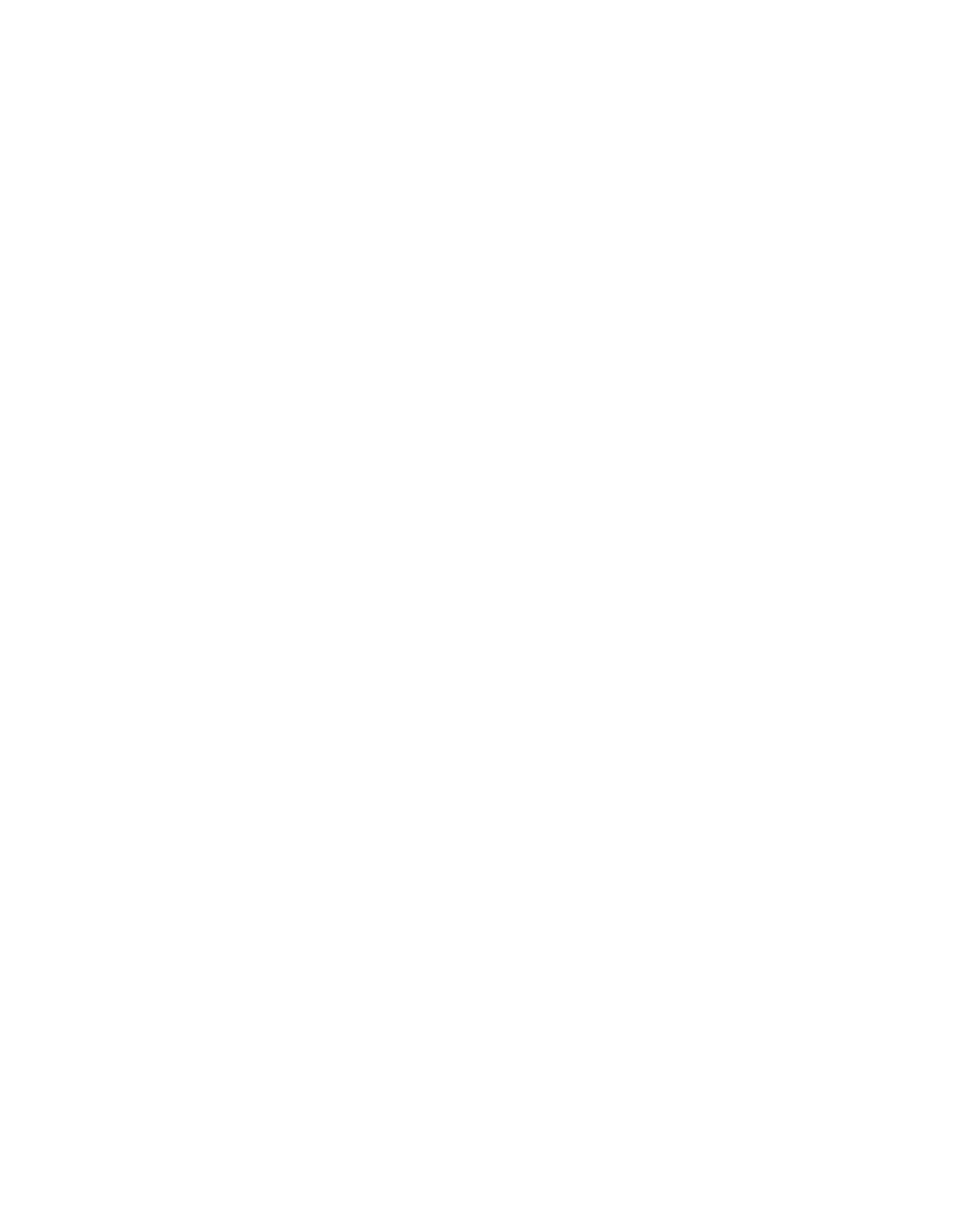
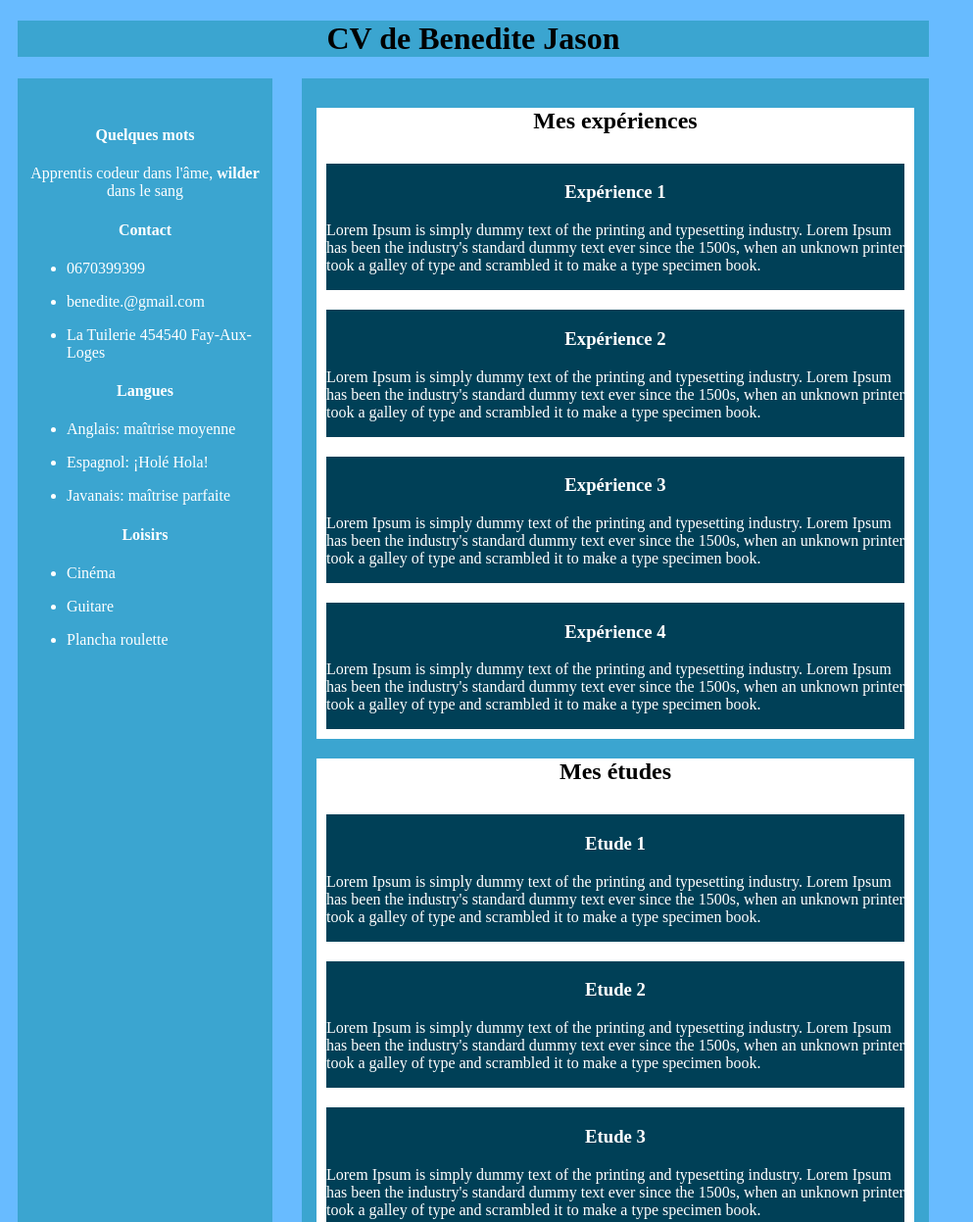
Before and after one commit to BlasonB/Mon_CV_Wild, a plain HTML site: page index.html in a window 1280 px wide. Shown: the top 1247 px of the page at 98% size, without its empty margins (0-993 px from the left). Before the commit the page ends 800 px from the top, so only its background shows below. Drawn offline with Linux system fonts and the light colour scheme.

Commit message:
CV alpha pour la quête HTML5 CSS

```diff
--- a/index.html
+++ b/index.html
@@ -1,12 +1,100 @@
 <!DOCTYPE html>
 <html>
-<head>
-	<title></title>
-</head>
-<body>
-	<div class="col-xs-"></div>
-</body>
-<footer>
+<!-- Bonjour cher correcteur, ais pitié de ce cv incomplet, bien que tout ce qui est demandé y est normalement. J'ai checké sur le w3c, il y a juste un problème de langue, de <head> que je n'ai pas compris, et ma balise img est vide pour l'instant, mais rien de grave n'est-ce pas ? ;) -->
+<link rel="Stylesheet" href="style.css" type="text/css" />
+	<head>
+		<meta charset="utf-8">
+		<title>CV Jason BENEDITE</title>
+	</head>
+	<body>
+	  <div id="header">
+		<h1>CV de Benedite Jason</h1>
+	  </div>
 
-</footer>
+	  <div id="container">
+
+		<div id="left-box">
+			<img src="" alt="">
+			<h4><span>Quelques mots</span></h4>
+			<p class="qqmot">Apprentis codeur dans l'âme, <strong>wilder</strong> dans le sang</p>
+			<h4><span>Contact</span></h4>
+	  		<ul>
+	  			<li><p>0670399399</p></li>
+	  			<li><p>benedite.@gmail.com</p></li>
+	  			<li><p>La Tuilerie 454540 Fay-Aux-Loges</p></li>
+	  		</ul>
+	  		<h4><span>Langues</span></h4>
+	  		<ul>
+	  			<li><p>Anglais: maîtrise moyenne</p></li>
+	  			<li><p>Espagnol: ¡Holé Hola!</p></li>
+	  			<li><p>Javanais: maîtrise parfaite</p></li>
+	  		</ul>
+	  		<h4><span>Loisirs</span></h4>
+	  		<ul>
+	  			<li><p>Cinéma</p></li>
+	  			<li><p>Guitare</p></li>
+	  			<li><p>Plancha roulette</p></li>
+	  		</ul>
+		</div>
+
+		<div id="right-box">
+
+			<div id="xp-box"><h2>Mes expériences</h2>
+
+				<div class="xp">
+					<h3>Expérience 1</h3>
+					<p>Lorem Ipsum is simply dummy text of the printing and typesetting industry. Lorem Ipsum has been the industry's standard dummy text ever since the 1500s, when an unknown printer took a galley of type and scrambled it to make a type specimen book.</p>
+				</div>
+
+				<div class="xp">
+					<h3>Expérience 2</h3>
+					<p>Lorem Ipsum is simply dummy text of the printing and typesetting industry. Lorem Ipsum has been the industry's standard dummy text ever since the 1500s, when an unknown printer took a galley of type and scrambled it to make a type specimen book.</p>
+				</div>
+
+				<div class="xp">
+					<h3>Expérience 3</h3>
+					<p>Lorem Ipsum is simply dummy text of the printing and typesetting industry. Lorem Ipsum has been the industry's standard dummy text ever since the 1500s, when an unknown printer took a galley of type and scrambled it to make a type specimen book.</p>
+				</div>
+
+				<div class="xp">
+					<h3>Expérience 4</h3>
+					<p>Lorem Ipsum is simply dummy text of the printing and typesetting industry. Lorem Ipsum has been the industry's standard dummy text ever since the 1500s, when an unknown printer took a galley of type and scrambled it to make a type specimen book.</p>
+				</div>
+			</div>
+
+			<div id="studies-box"><h2>Mes études</h2>
+
+				<div class="class-study">
+					<h3>Etude 1</h3>
+					<p>Lorem Ipsum is simply dummy text of the printing and typesetting industry. Lorem Ipsum has been the industry's standard dummy text ever since the 1500s, when an unknown printer took a galley of type and scrambled it to make a type specimen book.</p>
+				</div>
+
+				<div class="class-study">
+					<h3>Etude 2</h3>
+					<p>Lorem Ipsum is simply dummy text of the printing and typesetting industry. Lorem Ipsum has been the industry's standard dummy text ever since the 1500s, when an unknown printer took a galley of type and scrambled it to make a type specimen book.</p>
+				</div>
+
+				<div class="class-study">
+					<h3>Etude 3</h3>
+					<p>Lorem Ipsum is simply dummy text of the printing and typesetting industry. Lorem Ipsum has been the industry's standard dummy text ever since the 1500s, when an unknown printer took a galley of type and scrambled it to make a type specimen book.</p>
+				</div>
+
+				<div class="class-study">
+					<h3>Etude 4</h3>
+					<p>Lorem Ipsum is simply dummy text of the printing and typesetting industry. Lorem Ipsum has been the industry's standard dummy text ever since the 1500s, when an unknown printer took a galley of type and scrambled it to make a type specimen book.</p>
+				</div>
+
+			</div>
+
+		</div>
+
+	  </div>
+
+		<div id="footer">
+			<p>Lorem Ipsum is simply dummy text of the printing and typesetting industry. Lorem Ipsum has been the industry's standard dummy text ever since the 1500s, when an unknown printer took a galley of type and scrambled it to make a type specimen book</p>
+		</div>
+
+	</body>
+
+
 </html>
--- /dev/null
+++ b/style.css
@@ -0,0 +1,58 @@
+#header,
+body {
+	background-color: rgb(104, 187, 285);
+}
+h1, h2, h3, h4, .qqmot {
+	text-align: center;
+}
+#header {
+	background-color: #3BA5D0;
+	padding-top: 10px
+	padding-bottom: 10px;
+	width: 930px;
+	margin: 10px;
+}
+#container {
+	background-color: ;
+	margin:10px;
+}
+#right-box {
+	margin-left: 290px;
+	border: 10px solid #3BA5D0;
+	width: 620px;
+	background-color: #3BA5D0;
+}
+#left-box {
+	float: left;
+	color: white;
+	width: 240px;
+	height: 1550px;
+	border: 10px solid #3BA5D0;
+	background-color: #3BA5D0;
+}
+#xp-box {
+	background-color: white;
+	margin: 5px;
+}
+#studies-box {
+	background-color: white;
+	margin: 5px;
+}
+.xp {
+	background-color: #004057;
+	color: white;
+	border: 10px solid white;
+}
+.class-study {
+	background-color: #004057;
+	color: white;
+	border: 10px solid white;
+}
+#footer {
+	background-color:#3BA5D0;
+	clear: both;
+	width: 910px;
+	margin: 10px;
+	padding: 10px;
+}
+#006F94 couleur experience-box
```
